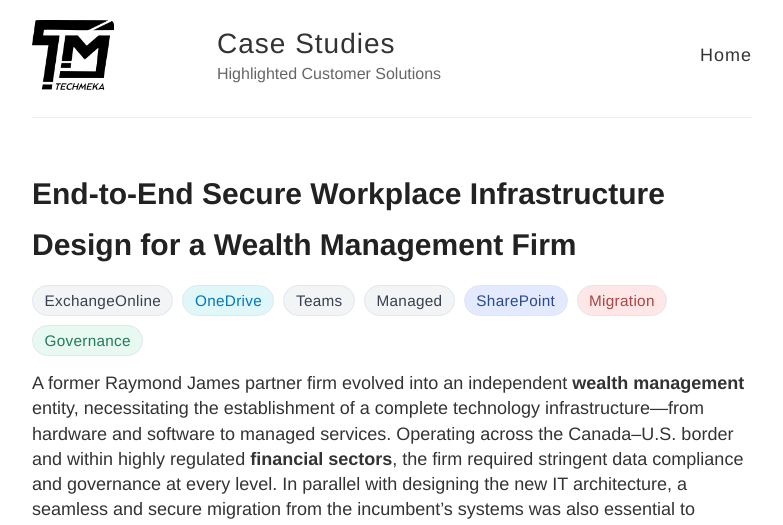
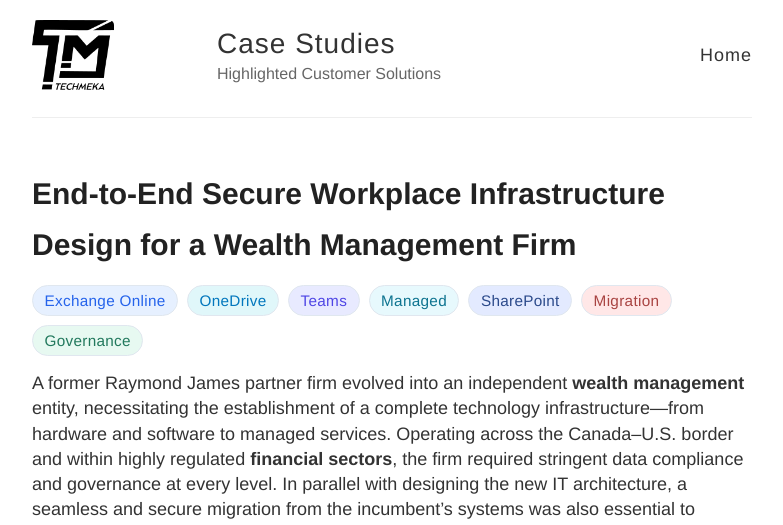
Before and after one commit to Techmeka/blog, a Jekyll site: the page built from _posts/2023-01-01-Deploy-microsoft365-intune-onedrive-exchange.md, in a window 1280 px wide. Shown: the top 525 px of the page, without its empty margins (248-1031 px from the left). Built offline with Jekyll 4.4.1, drawn with Linux system fonts in a browser that asks for light colours.

Commit message:
new updates

```diff
--- a/_posts/2023-01-01-Deploy-microsoft365-intune-onedrive-exchange.md
+++ b/_posts/2023-01-01-Deploy-microsoft365-intune-onedrive-exchange.md
@@ -2,7 +2,7 @@
 layout: post
 title: End-to-End Secure Workplace Infrastructure Design for a Wealth Management Firm
 date: 2023-04-01 00:00:00
-tags: [ ExchangeOnline, OneDrive, Teams, Managed, SharePoint, Migration, Governance ]
+tags: [ Exchange Online, OneDrive, Teams, Managed, SharePoint, Migration, Governance ]
 categories: [Data, Technology]
 image: /images/managedIT.png
 published: true
--- a/assets/css/style.scss
+++ b/assets/css/style.scss
@@ -318,6 +318,9 @@
 .tag-sccm          { background: #e6f4ea; color: #2e7d32; }
 .tag-intune        { background: #e3f2fd; color: #1565c0; }
 .tag-sentinelone   { background: #f3e8ff; color: #6d28d9; }
+.tag-exchange-online { background: #e6f0ff; color: #2563eb; }
+.tag-teams           { background: #e8eaff; color: #4f46e5; }
+.tag-managed         { background: #e7f9fd; color: #0e7490; }
 
 .post-separator {
   border: none;
```
